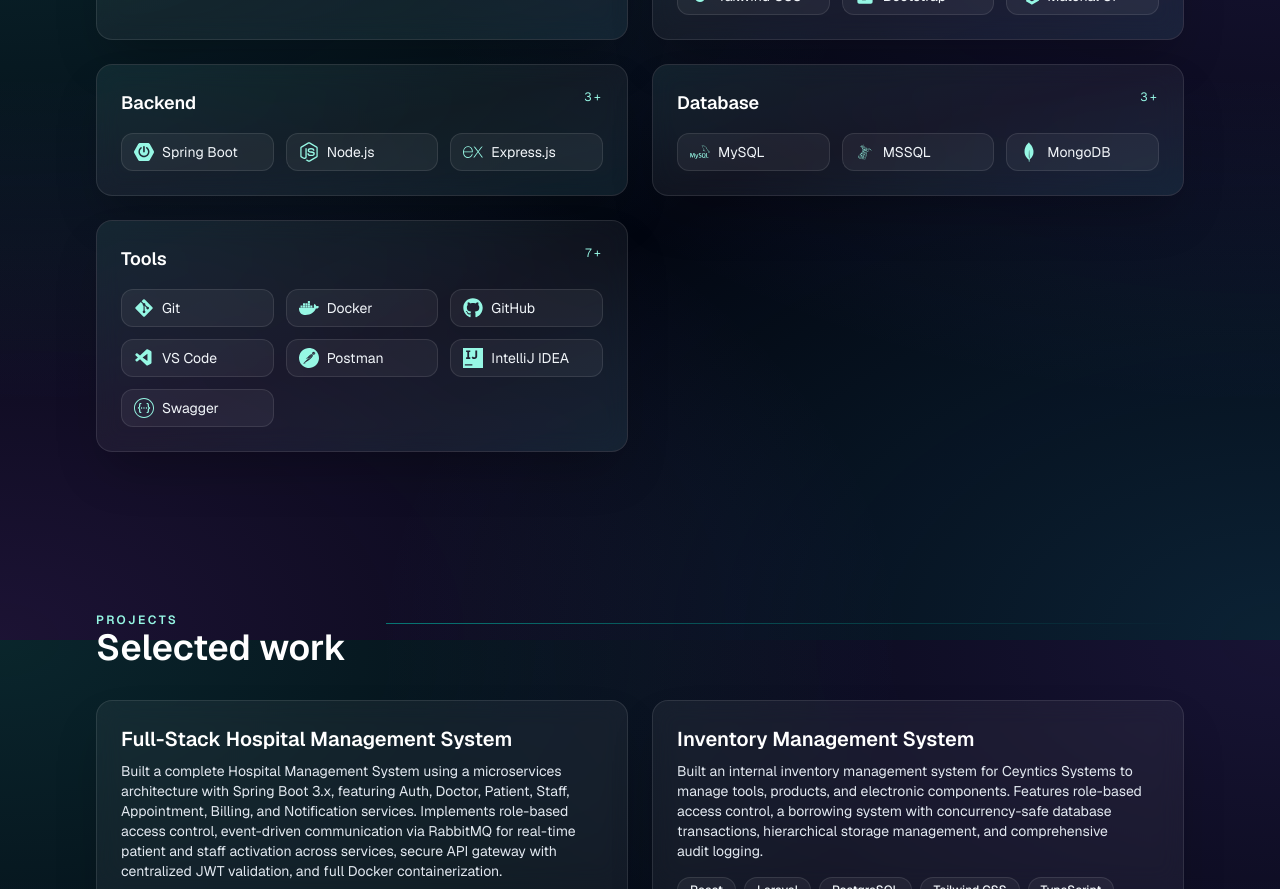
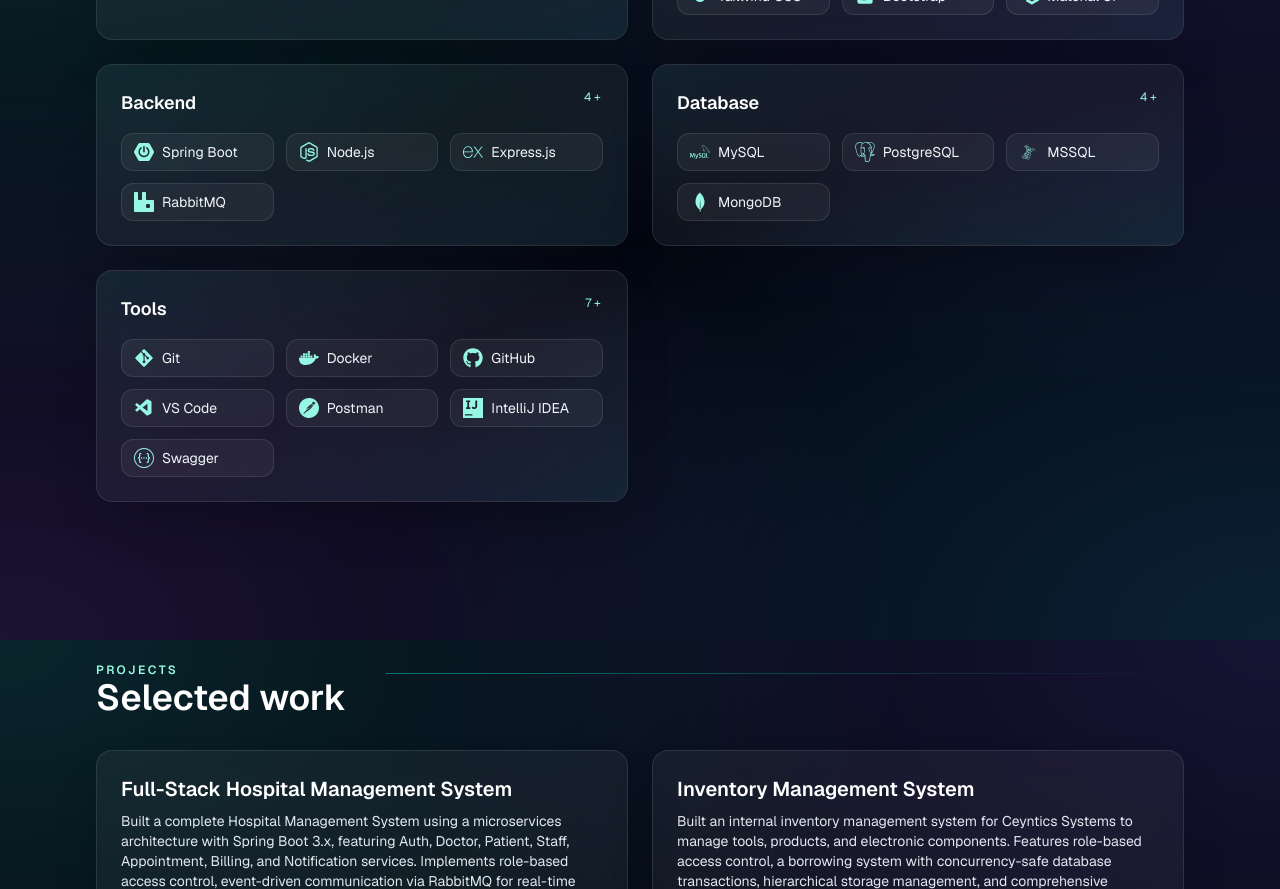
Before and after one commit to SuwanthaDarshana/portfolio_next_update, a Next.js app: page / in a window 1280 px wide. Shown: the part 1760-2649 px from the top of the page. Built offline with nearby package versions, Linux system fonts and the light colour scheme; no server answers.

Commit message:
update tech stack

```diff
--- a/app/page.tsx
+++ b/app/page.tsx
@@ -25,7 +25,9 @@ import {
   SiMongodb,
   SiMui,
   SiMysql,
+  SiPostgresql,
   SiPostman,
+  SiRabbitmq,
   SiSpringboot,
   SiSwagger,
   SiTypescript,
@@ -60,12 +62,14 @@ const skillCategories = [
       { name: "Spring Boot", icon: <SiSpringboot /> },
       { name: "Node.js", icon: <FaNodeJs /> },
       { name: "Express.js", icon: <SiExpress /> },
+      { name: "RabbitMQ", icon: <SiRabbitmq /> },
     ],
   },
   {
     title: "Database",
     items: [
       { name: "MySQL", icon: <SiMysql /> },
+      { name: "PostgreSQL", icon: <SiPostgresql /> },
       { name: "MSSQL", icon: <DiMsqlServer /> },
       { name: "MongoDB", icon: <SiMongodb /> },
     ],
```
